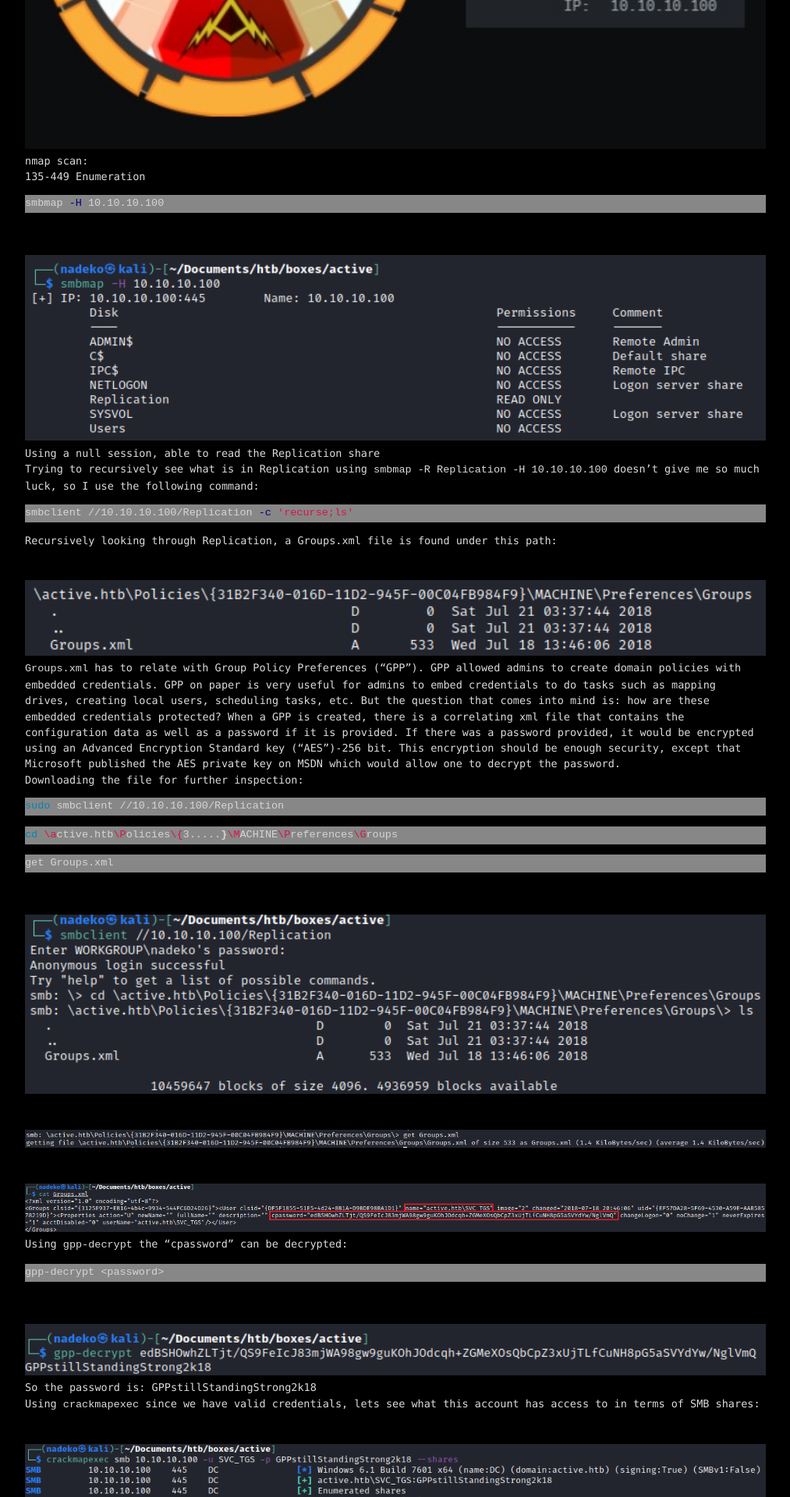
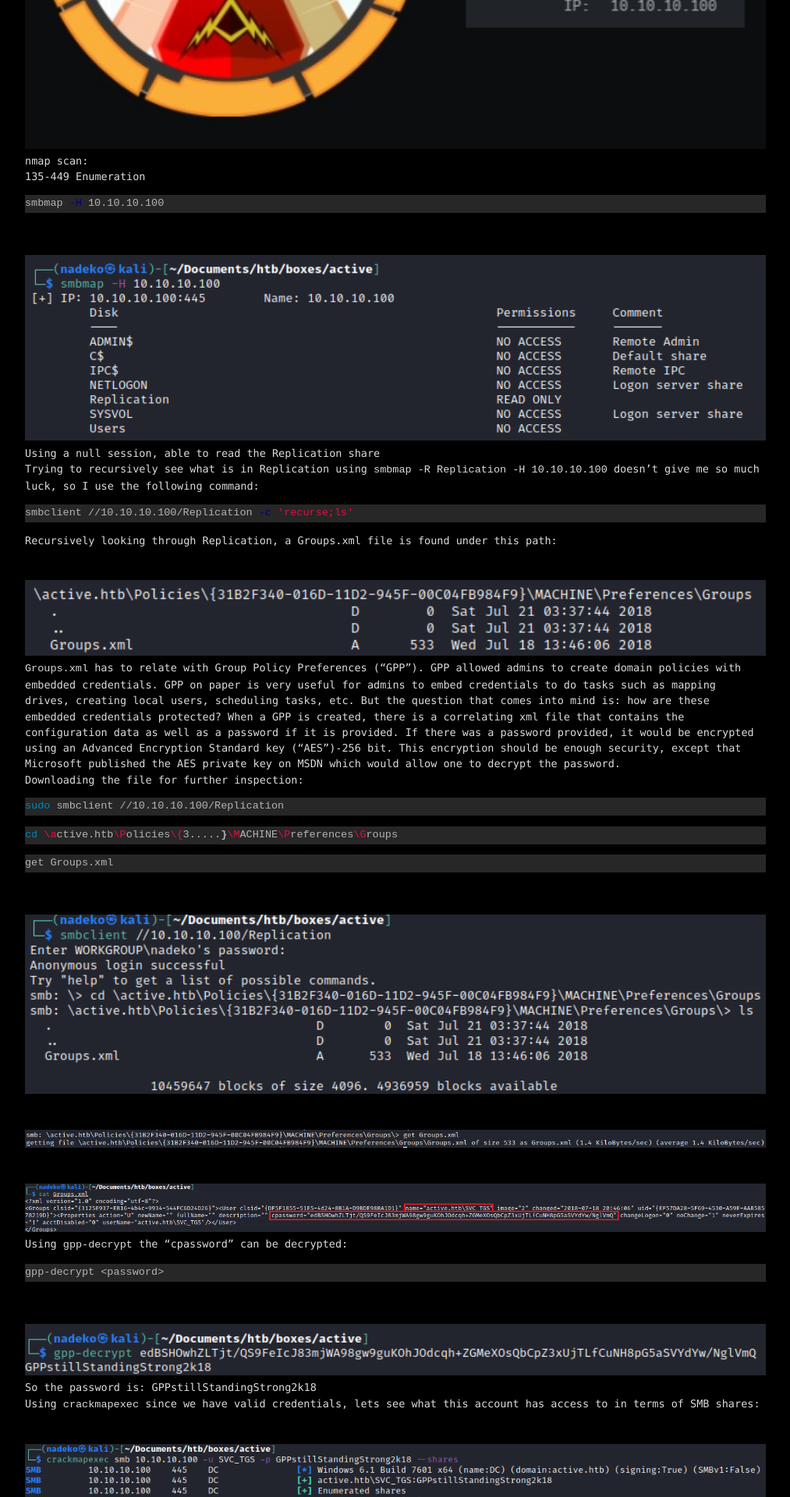
Before and after one commit to notbricey/brisee.github.io, a Jekyll site: the page built from _posts/2021-01-04-htb-active.md, in a window 1280 px wide. Shown: the part 552-2472 px from the top of the page at 78% size, without its empty margins (133-1146 px from the left). Built offline with Jekyll 4.4.1, drawn with Linux system fonts in a browser that asks for light colours.

Commit message:
Update base.scss

```diff
--- a/_sass/base.scss
+++ b/_sass/base.scss
@@ -82,7 +82,7 @@ textarea { vertical-align: top; }
 /**
  * Code and syntax highlighting
  */
-pre { background-color: rgba(192,192,192,0.7);  border: none;  padding: 0px;  overflow:auto;  font-size: $base-font-size;  color: rgba(255,255,255,0.65);  line-height: 1.7 !important; }
+pre { background-color: rgba(192,192,192,0.2);  border: none;  padding: 0px;  overflow:auto;  font-size: $base-font-size;  color: rgba(255,255,255,0.65);  line-height: 1.7 !important; }
 .highlight .c { color: #999988; font-style: italic } /* Comment */
 .highlight .err { color: #a61717; background-color: #e3d2d2 } /* Error */
 .highlight .k { font-weight: bold } /* Keyword */
```
